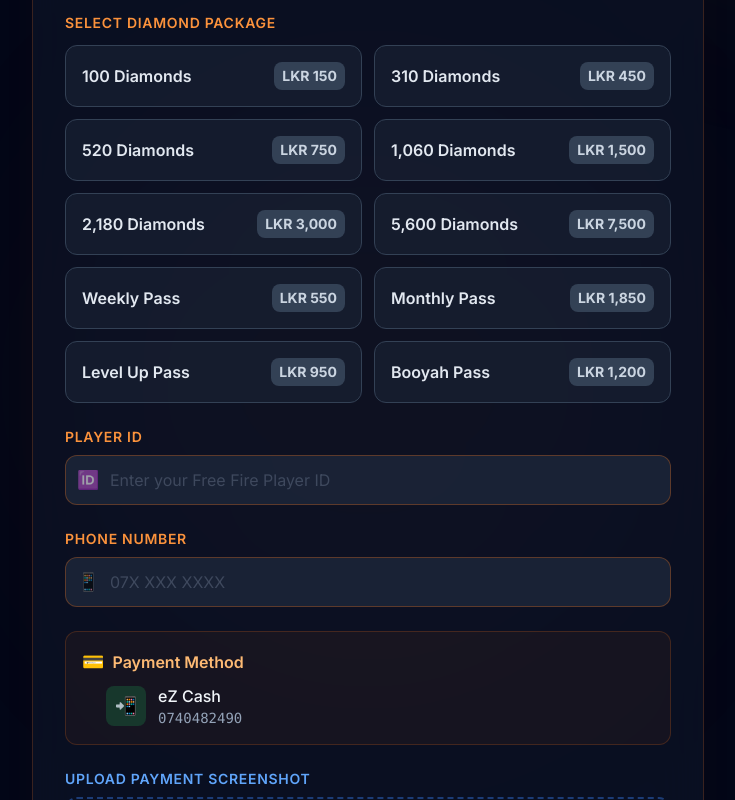
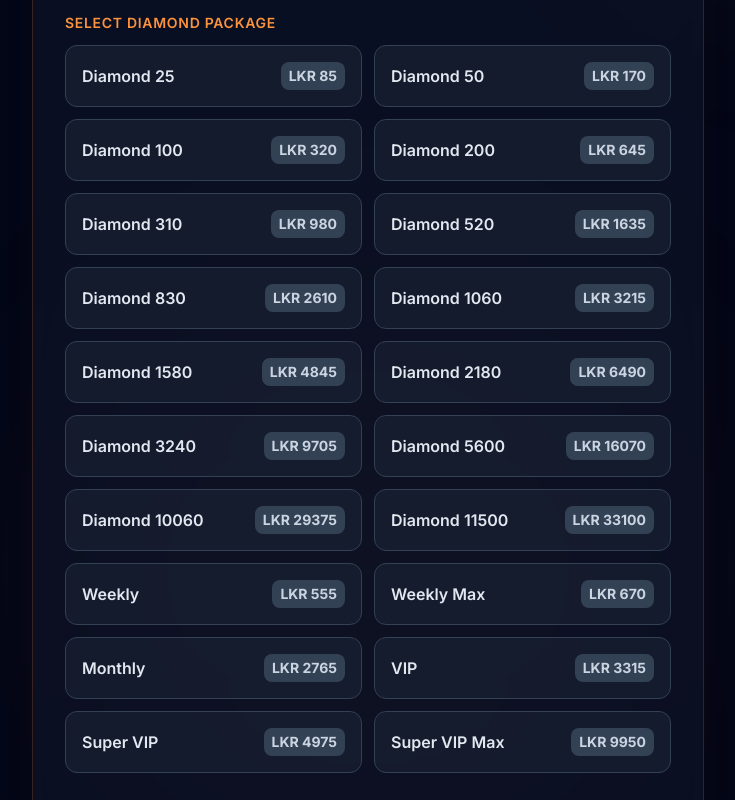
Before and after one commit to lasith8/lakafx-topup-center, a React (Vite) app: page / in a window 1280 px wide. Shown: the part 3280-4080 px from the top of the page, without its empty margins (272-1007 px from the left). Built offline with nearby package versions, Linux system fonts and the light colour scheme.

Commit message:
Update website

```diff
--- a/src/components/OrderForm.jsx
+++ b/src/components/OrderForm.jsx
@@ -13,16 +13,26 @@ const GAMES = [
 
 const PACKAGES = {
   "free-fire": [
-    { id: "ff-100", name: "100 Diamonds", price: "LKR 150" },
-    { id: "ff-310", name: "310 Diamonds", price: "LKR 450" },
-    { id: "ff-520", name: "520 Diamonds", price: "LKR 750" },
-    { id: "ff-1060", name: "1,060 Diamonds", price: "LKR 1,500" },
-    { id: "ff-2180", name: "2,180 Diamonds", price: "LKR 3,000" },
-    { id: "ff-5600", name: "5,600 Diamonds", price: "LKR 7,500" },
-    { id: "ff-weekly", name: "Weekly Pass", price: "LKR 550" },
-    { id: "ff-monthly", name: "Monthly Pass", price: "LKR 1,850" },
-    { id: "ff-levelup", name: "Level Up Pass", price: "LKR 950" },
-    { id: "ff-booyah", name: "Booyah Pass", price: "LKR 1,200" },
+    { id: "25", name: "Diamond 25", price: "LKR 85" },
+{ id: "50", name: "Diamond 50", price: "LKR 170" },
+{ id: "100", name: "Diamond 100", price: "LKR 320" },
+{ id: "200", name: "Diamond 200", price: "LKR 645" },
+{ id: "310", name: "Diamond 310", price: "LKR 980" },
+{ id: "520", name: "Diamond 520", price: "LKR 1635" },
+{ id: "830", name: "Diamond 830", price: "LKR 2610" },
+{ id: "1060", name: "Diamond 1060", price: "LKR 3215" },
+{ id: "1580", name: "Diamond 1580", price: "LKR 4845" },
+{ id: "2180", name: "Diamond 2180", price: "LKR 6490" },
+{ id: "3240", name: "Diamond 3240", price: "LKR 9705" },
+{ id: "5600", name: "Diamond 5600", price: "LKR 16070" },
+{ id: "10060", name: "Diamond 10060", price: "LKR 29375" },
+{ id: "11500", name: "Diamond 11500", price: "LKR 33100" },
+{ id: "weekly", name: "Weekly", price: "LKR 555" },
+{ id: "weekly-max", name: "Weekly Max", price: "LKR 670" },
+{ id: "monthly", name: "Monthly", price: "LKR 2765" },
+{ id: "vip", name: "VIP", price: "LKR 3315" },
+{ id: "super-vip", name: "Super VIP", price: "LKR 4975" },
+{ id: "super-vip-max", name: "Super VIP Max", price: "LKR 9950" },
   ],
 };
 
```
